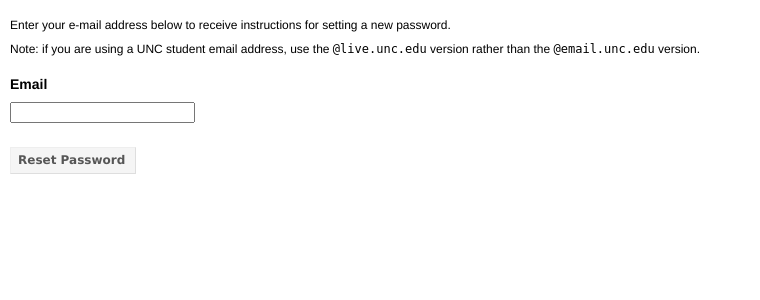
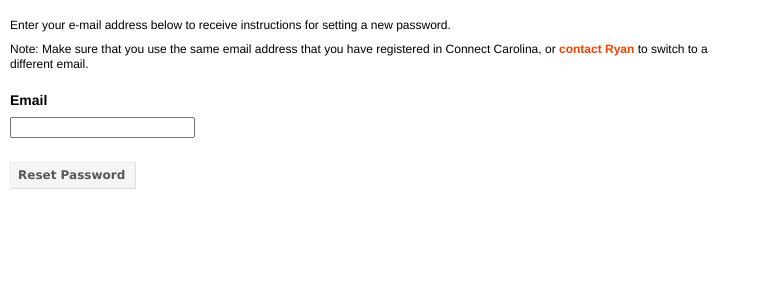
Before and after one commit to rybesh/mysite, a Django app: template mysite/templates/registration/password_reset_form.html in a window 1280 px wide. Shown: the top 300 px of the page, without its empty margins (0-760 px from the left). Run offline with Django 3.2, Linux system fonts and the light colour scheme; the template is opened without the code that fills it, so the values that code supplies are empty, except form fields; tables that the repository leaves empty hold one stand-in row (values such as "Sample post"); form fields are guessed from the names that the template uses; parts of the project's set-up code (start-up, migrations or seed data) failed here and were passed over.

Commit message:
Do not convert UNC email domain.

```diff
--- a/mysite/templates/registration/password_reset_form.html
+++ b/mysite/templates/registration/password_reset_form.html
@@ -13,9 +13,9 @@ authenticated access to this site.
 {% else %}
 <p>Enter your e-mail address below to receive instructions
 for setting a new password.</p>
-<p>Note: if you are using a UNC student email address, use
-the <code>@live.unc.edu</code> version rather than the
-<code>@email.unc.edu</code> version.</p>
+<p>Note: Make sure that you use the same email address that you have
+registered in Connect Carolina, or <a href="mailto:ryanshaw@unc.edu">
+contact Ryan</a> to switch to a different email.</p>
 {% endif %}
 
 <form action="" method="post">
```
